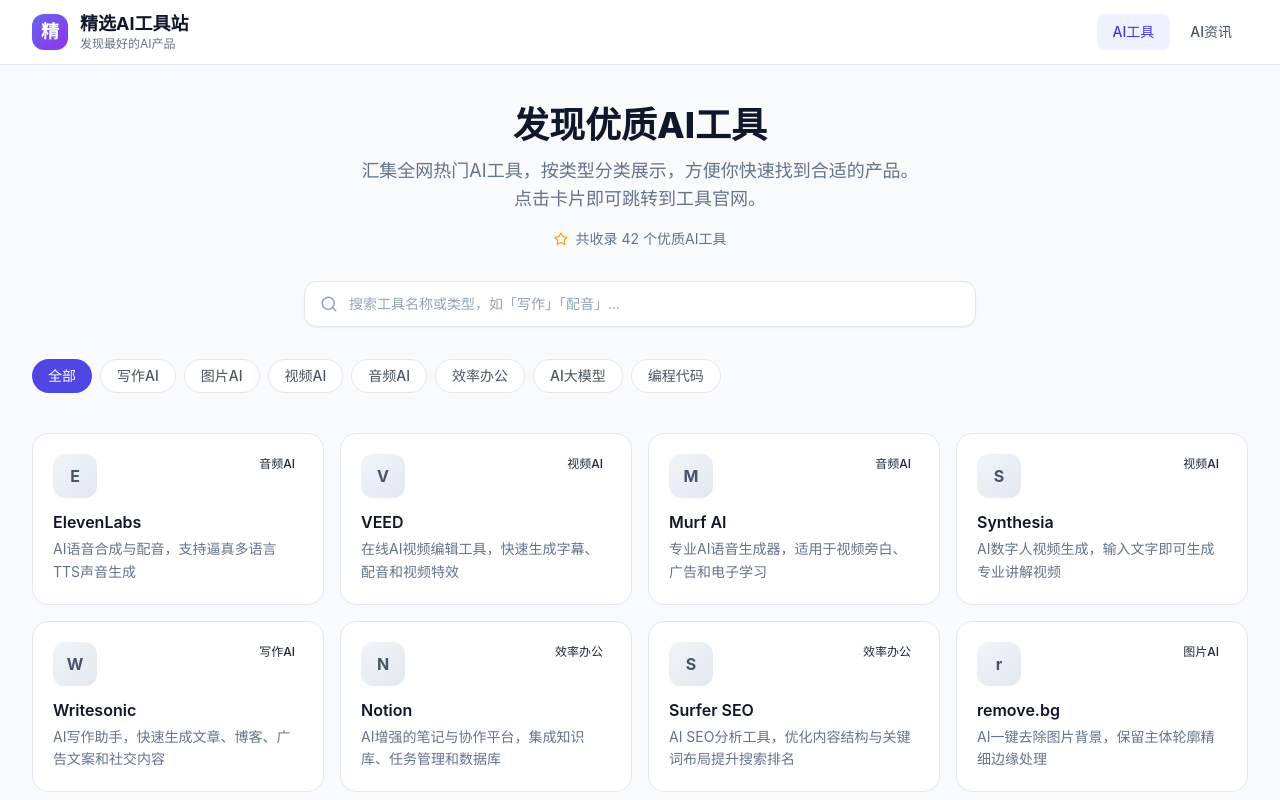
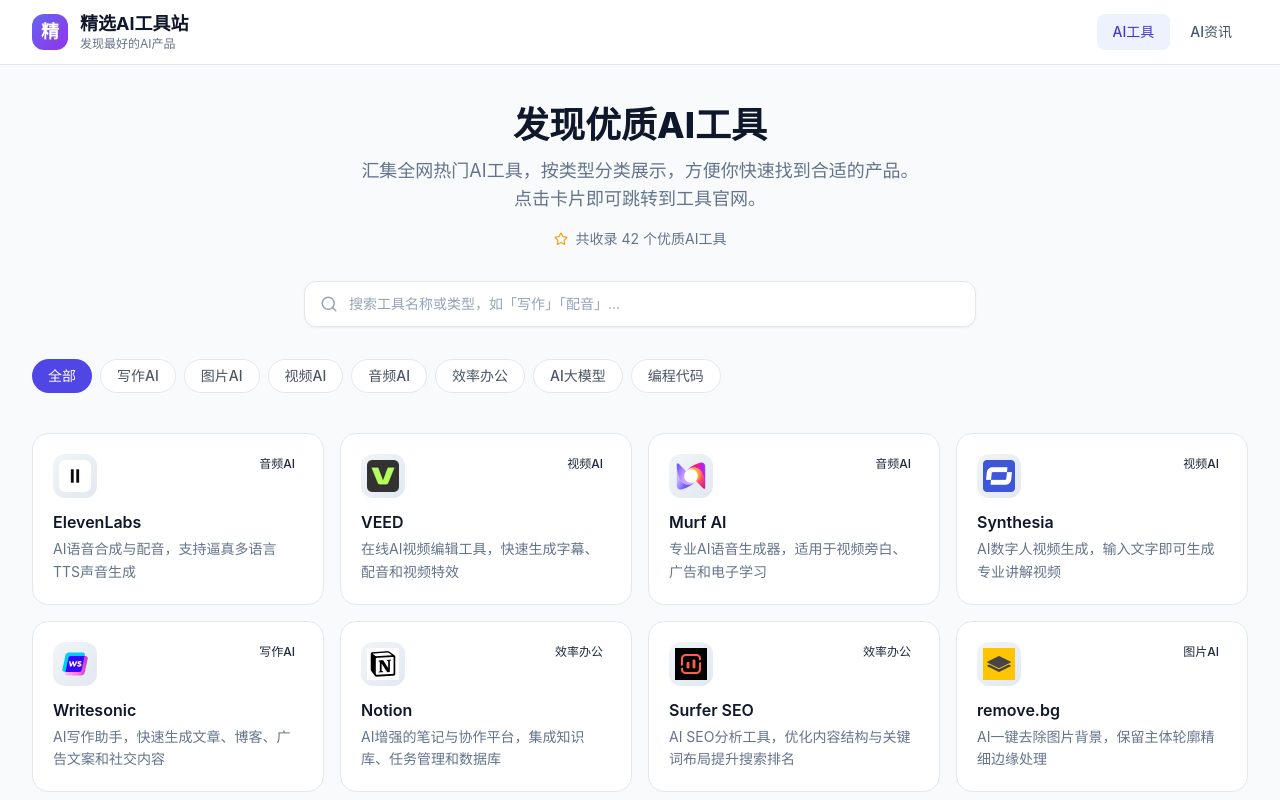
Before and after one commit to aa627912558/jingxuanai-com, a Next.js app: page / in a window 1280 px wide. Shown: the top 800 px of the page. Built offline with nearby package versions, Linux system fonts and the light colour scheme.

Commit message:
fix: render tool icons instead of first letter fallback

```diff
--- a/src/app/HomePageClient.tsx
+++ b/src/app/HomePageClient.tsx
@@ -15,8 +15,26 @@
       className="group bg-white rounded-2xl border border-slate-200 p-5 hover:border-indigo-300 hover:shadow-lg hover:shadow-indigo-100 transition-all duration-300 flex flex-col gap-3"
     >
       <div className="flex items-start justify-between gap-2">
-        <div className="w-11 h-11 rounded-xl bg-gradient-to-br from-slate-100 to-slate-200 flex items-center justify-center flex-shrink-0">
-          <span className="text-base font-bold text-slate-600">
+        <div className="w-11 h-11 rounded-xl bg-gradient-to-br from-slate-100 to-slate-200 flex items-center justify-center flex-shrink-0 overflow-hidden">
+          {tool.icon ? (
+            // Use img tag for tool icons (public folder)
+            // eslint-disable-next-line @next/next/no-img-element
+            <img
+              src={tool.icon}
+              alt={tool.name}
+              className="w-8 h-8 object-contain"
+              onError={(e) => {
+                // Fallback to first letter if image fails to load
+                const target = e.target as HTMLImageElement
+                target.style.display = 'none'
+                target.nextElementSibling?.removeAttribute('hidden')
+              }}
+            />
+          ) : null}
+          <span
+            className="text-base font-bold text-slate-600"
+            hidden={!!tool.icon}
+          >
             {tool.name.charAt(0)}
           </span>
         </div>
```
